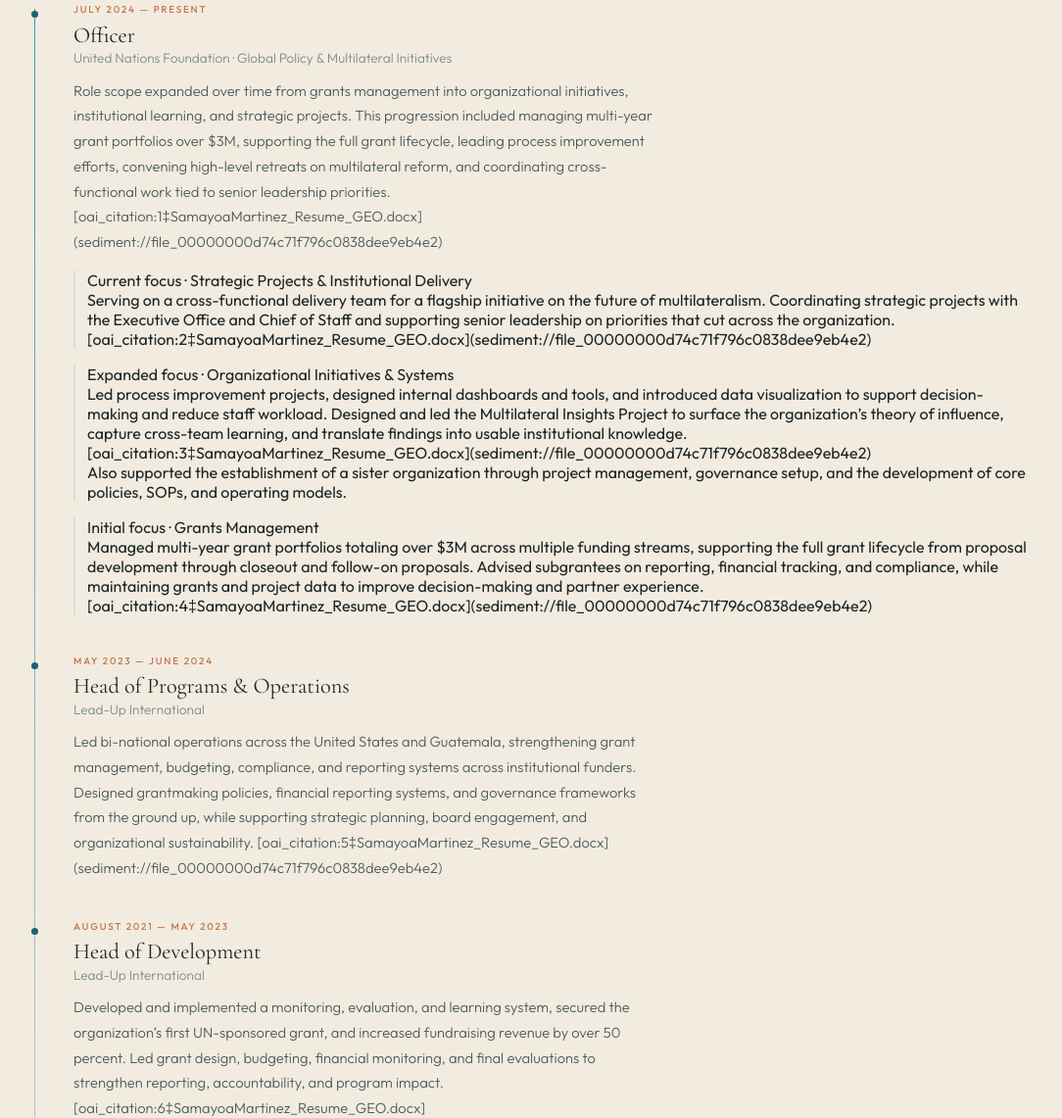
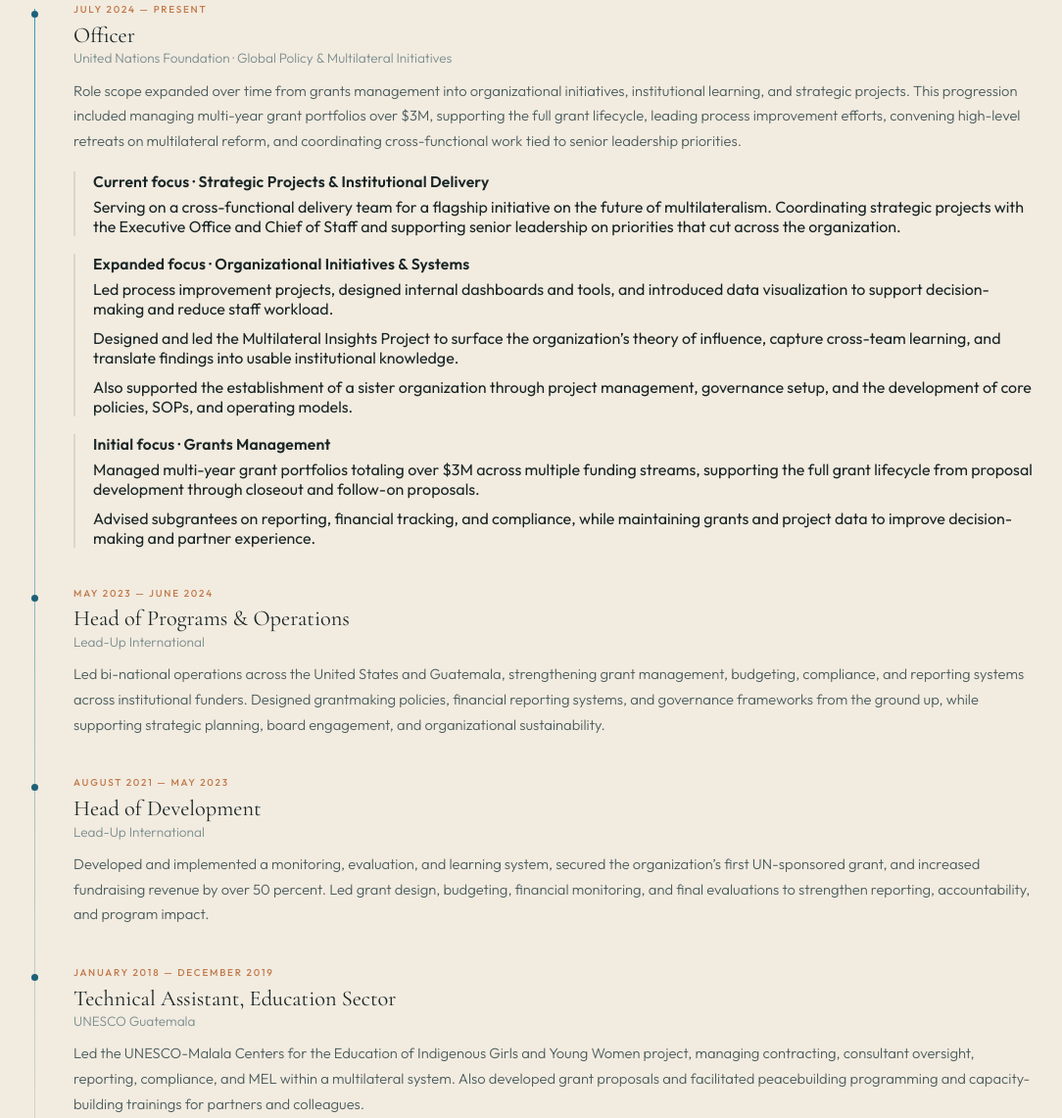
Before and after one commit to MarSamayoa/Mariana-Samayoa-Martinez, a plain HTML site: page index.html in a window 1280 px wide. Shown: the part 1659-2800 px from the top of the page at 98% size, without its empty margins (123-1207 px from the left). Drawn offline with nearby package versions, Linux system fonts and the light colour scheme; animation ran at ten frames a second.

Commit message:
Update index.html

```diff
--- a/index.html
+++ b/index.html
@@ -39,15 +39,25 @@
 a.port-card:hover .port-demo{background:var(--ocean-mid);color:#fff}
 .skills-band{background:var(--ocean-abyss);padding:4rem 2rem 4rem 5.5rem}.skills-inner{max-width:1060px;margin:0 auto}.skills-band .section-marker{color:var(--ocean-bright)}.skills-band .section-marker::before{background:var(--ocean-bright)}.skills-band .section-title{color:#fff}.skills-columns{display:grid;grid-template-columns:repeat(3,1fr);gap:3rem}.skill-col h3{font-family:'Cormorant Garamond',serif;font-weight:400;font-size:1.1rem;color:var(--ocean-bright);margin-bottom:1rem}.skill-col ul{list-style:none;display:flex;flex-direction:column;gap:.45rem}.skill-col li{font-size:.84rem;color:rgba(255,255,255,.55);font-weight:300;padding-left:.9rem;position:relative}.skill-col li::before{content:'\203A';position:absolute;left:0;color:var(--accent-light);font-weight:500}
 .exp-subrole {
-  margin-top: 16px;
-  padding-left: 12px;
-  border-left: 2px solid #ddd;
+  margin-top: 18px;
+  padding-left: 18px;
+  border-left: 2px solid rgba(60, 60, 60, 0.12);
 }
 
-.exp-note {
-  font-size: 0.9rem;
-  color: #666;
-  margin-bottom: 12px;
+.exp-subhead {
+  margin-bottom: 6px;
+  font-size: 0.98rem;
+  font-weight: 600;
+  letter-spacing: 0.01em;
+}
+
+.exp-subrole p {
+  margin: 0 0 10px;
+}
+
+.exp-item .exp-summary {
+  margin-bottom: 16px;
+  max-width: 980px;
 }
  .voices-grid{display:grid;grid-template-columns:1fr 1fr;gap:2rem}.voice-card{background:#fff;padding:2rem;border-radius:10px;position:relative;border:1px solid rgba(0,0,0,.03)}.voice-card::before{content:'\201C';font-family:'Cormorant Garamond',serif;font-size:3.5rem;color:var(--ocean-light);opacity:.2;position:absolute;top:.6rem;left:1.2rem;line-height:1}.voice-text{font-size:.92rem;line-height:1.75;color:var(--text-mid);font-weight:300;font-style:italic;margin-bottom:.8rem}.voice-source{font-size:.62rem;letter-spacing:.15em;text-transform:uppercase;color:var(--accent);font-weight:600}
 .contact-center{text-align:center;padding-bottom:3rem}.contact-row{display:flex;justify-content:center;gap:2rem;margin-top:2rem;flex-wrap:wrap}.contact-pill{font-size:.88rem;color:var(--text-dark);text-decoration:none;padding:.75rem 2rem;border:1px solid var(--sand-warm);border-radius:40px;transition:all .35s ease;font-weight:300}.contact-pill:hover{border-color:var(--accent);color:var(--accent);background:rgba(192,120,72,.04)}
@@ -124,21 +134,25 @@
       <div class="exp-date">July 2024 — Present</div>
       <div class="exp-role">Officer</div>
       <div class="exp-org">United Nations Foundation · Global Policy & Multilateral Initiatives</div>
+
       <div class="exp-summary">
-        Role scope expanded over time from grants management into organizational initiatives, institutional learning, and strategic projects. This progression included managing multi-year grant portfolios over $3M, supporting the full grant lifecycle, leading process improvement efforts, convening high-level retreats on multilateral reform, and coordinating cross-functional work tied to senior leadership priorities.  [oai_citation:1‡SamayoaMartinez_Resume_GEO.docx](sediment://file_00000000d74c71f796c0838dee9eb4e2)
+        Role scope expanded over time from grants management into organizational initiatives, institutional learning, and strategic projects. This progression included managing multi-year grant portfolios over $3M, supporting the full grant lifecycle, leading process improvement efforts, convening high-level retreats on multilateral reform, and coordinating cross-functional work tied to senior leadership priorities.
       </div>
 
       <div class="exp-subrole">
         <div class="exp-subhead">Current focus · Strategic Projects & Institutional Delivery</div>
         <p>
-          Serving on a cross-functional delivery team for a flagship initiative on the future of multilateralism. Coordinating strategic projects with the Executive Office and Chief of Staff and supporting senior leadership on priorities that cut across the organization.  [oai_citation:2‡SamayoaMartinez_Resume_GEO.docx](sediment://file_00000000d74c71f796c0838dee9eb4e2)
+          Serving on a cross-functional delivery team for a flagship initiative on the future of multilateralism. Coordinating strategic projects with the Executive Office and Chief of Staff and supporting senior leadership on priorities that cut across the organization.
         </p>
       </div>
 
       <div class="exp-subrole">
         <div class="exp-subhead">Expanded focus · Organizational Initiatives & Systems</div>
         <p>
-          Led process improvement projects, designed internal dashboards and tools, and introduced data visualization to support decision-making and reduce staff workload. Designed and led the Multilateral Insights Project to surface the organization’s theory of influence, capture cross-team learning, and translate findings into usable institutional knowledge.  [oai_citation:3‡SamayoaMartinez_Resume_GEO.docx](sediment://file_00000000d74c71f796c0838dee9eb4e2)
+          Led process improvement projects, designed internal dashboards and tools, and introduced data visualization to support decision-making and reduce staff workload.
+        </p>
+        <p>
+          Designed and led the Multilateral Insights Project to surface the organization’s theory of influence, capture cross-team learning, and translate findings into usable institutional knowledge.
         </p>
         <p>
           Also supported the establishment of a sister organization through project management, governance setup, and the development of core policies, SOPs, and operating models.
@@ -148,7 +162,10 @@
       <div class="exp-subrole">
         <div class="exp-subhead">Initial focus · Grants Management</div>
         <p>
-          Managed multi-year grant portfolios totaling over $3M across multiple funding streams, supporting the full grant lifecycle from proposal development through closeout and follow-on proposals. Advised subgrantees on reporting, financial tracking, and compliance, while maintaining grants and project data to improve decision-making and partner experience.  [oai_citation:4‡SamayoaMartinez_Resume_GEO.docx](sediment://file_00000000d74c71f796c0838dee9eb4e2)
+          Managed multi-year grant portfolios totaling over $3M across multiple funding streams, supporting the full grant lifecycle from proposal development through closeout and follow-on proposals.
+        </p>
+        <p>
+          Advised subgrantees on reporting, financial tracking, and compliance, while maintaining grants and project data to improve decision-making and partner experience.
         </p>
       </div>
     </div>
@@ -158,7 +175,7 @@
       <div class="exp-role">Head of Programs & Operations</div>
       <div class="exp-org">Lead-Up International</div>
       <div class="exp-summary">
-        Led bi-national operations across the United States and Guatemala, strengthening grant management, budgeting, compliance, and reporting systems across institutional funders. Designed grantmaking policies, financial reporting systems, and governance frameworks from the ground up, while supporting strategic planning, board engagement, and organizational sustainability.  [oai_citation:5‡SamayoaMartinez_Resume_GEO.docx](sediment://file_00000000d74c71f796c0838dee9eb4e2)
+        Led bi-national operations across the United States and Guatemala, strengthening grant management, budgeting, compliance, and reporting systems across institutional funders. Designed grantmaking policies, financial reporting systems, and governance frameworks from the ground up, while supporting strategic planning, board engagement, and organizational sustainability.
       </div>
     </div>
 
@@ -167,7 +184,7 @@
       <div class="exp-role">Head of Development</div>
       <div class="exp-org">Lead-Up International</div>
       <div class="exp-summary">
-        Developed and implemented a monitoring, evaluation, and learning system, secured the organization’s first UN-sponsored grant, and increased fundraising revenue by over 50 percent. Led grant design, budgeting, financial monitoring, and final evaluations to strengthen reporting, accountability, and program impact.  [oai_citation:6‡SamayoaMartinez_Resume_GEO.docx](sediment://file_00000000d74c71f796c0838dee9eb4e2)
+        Developed and implemented a monitoring, evaluation, and learning system, secured the organization’s first UN-sponsored grant, and increased fundraising revenue by over 50 percent. Led grant design, budgeting, financial monitoring, and final evaluations to strengthen reporting, accountability, and program impact.
       </div>
     </div>
 
@@ -176,7 +193,7 @@
       <div class="exp-role">Technical Assistant, Education Sector</div>
       <div class="exp-org">UNESCO Guatemala</div>
       <div class="exp-summary">
-        Led the UNESCO-Malala Centers for the Education of Indigenous Girls and Young Women project, managing contracting, consultant oversight, reporting, compliance, and MEL within a multilateral system. Also developed grant proposals and facilitated peacebuilding programming and capacity-building trainings for partners and colleagues.  [oai_citation:7‡SamayoaMartinez_Resume_GEO.docx](sediment://file_00000000d74c71f796c0838dee9eb4e2)
+        Led the UNESCO-Malala Centers for the Education of Indigenous Girls and Young Women project, managing contracting, consultant oversight, reporting, compliance, and MEL within a multilateral system. Also developed grant proposals and facilitated peacebuilding programming and capacity-building trainings for partners and colleagues.
       </div>
     </div>
 
@@ -185,7 +202,7 @@
       <div class="exp-role">Peacebuilding Consultant & Researcher</div>
       <div class="exp-org">Government of Guatemala · Polycentric Learning Group</div>
       <div class="exp-summary">
-        Co-designed Guatemala’s national pedagogical curriculum on Peace and Human Rights Education and conducted organizational culture research that grounded the systems thinking lens I continue to bring to institutional work.  [oai_citation:8‡SamayoaMartinez_Resume_GEO.docx](sediment://file_00000000d74c71f796c0838dee9eb4e2)
+        Co-designed Guatemala’s national pedagogical curriculum on Peace and Human Rights Education and conducted organizational culture research that grounded the systems thinking lens I continue to bring to institutional work.
       </div>
     </div>
 
```
